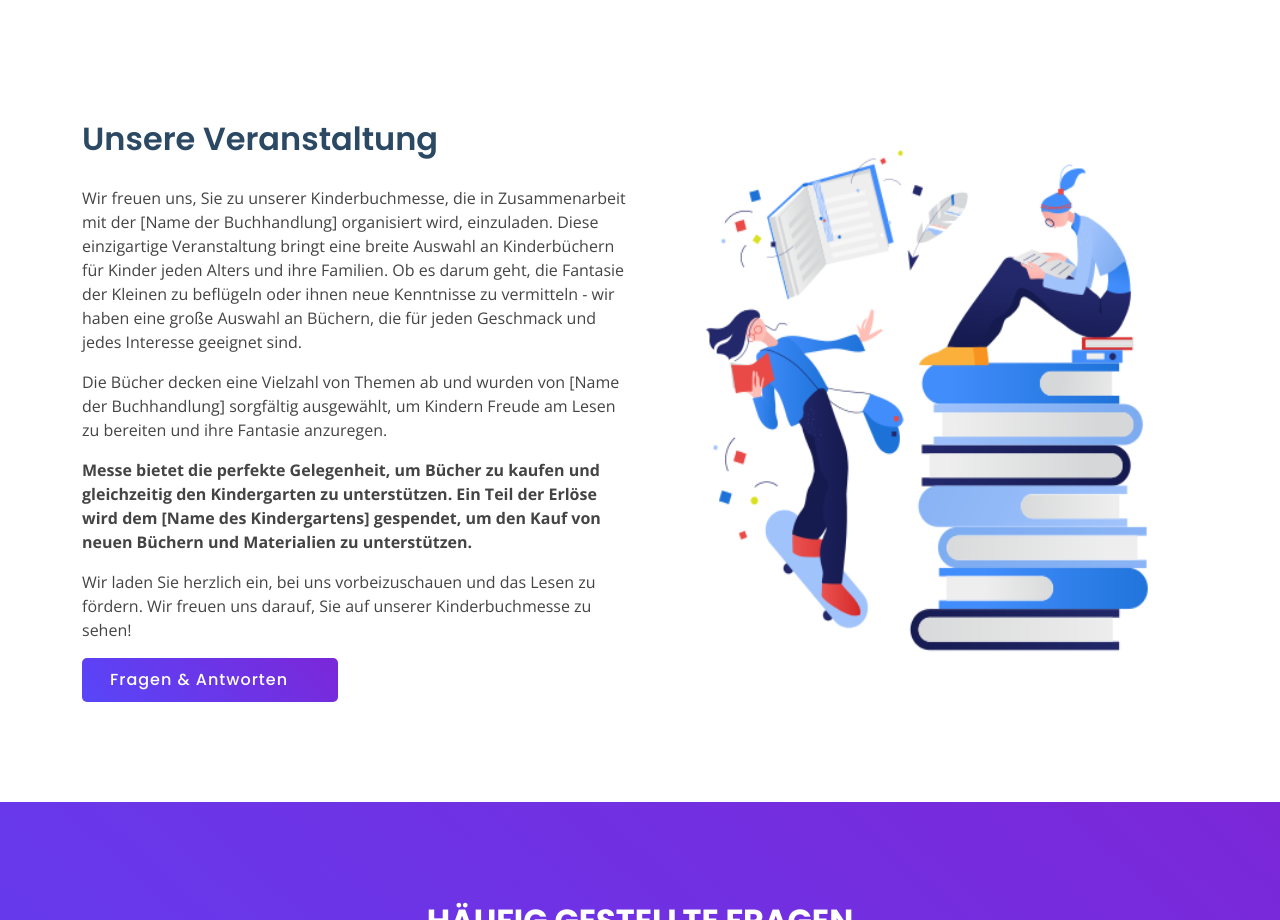
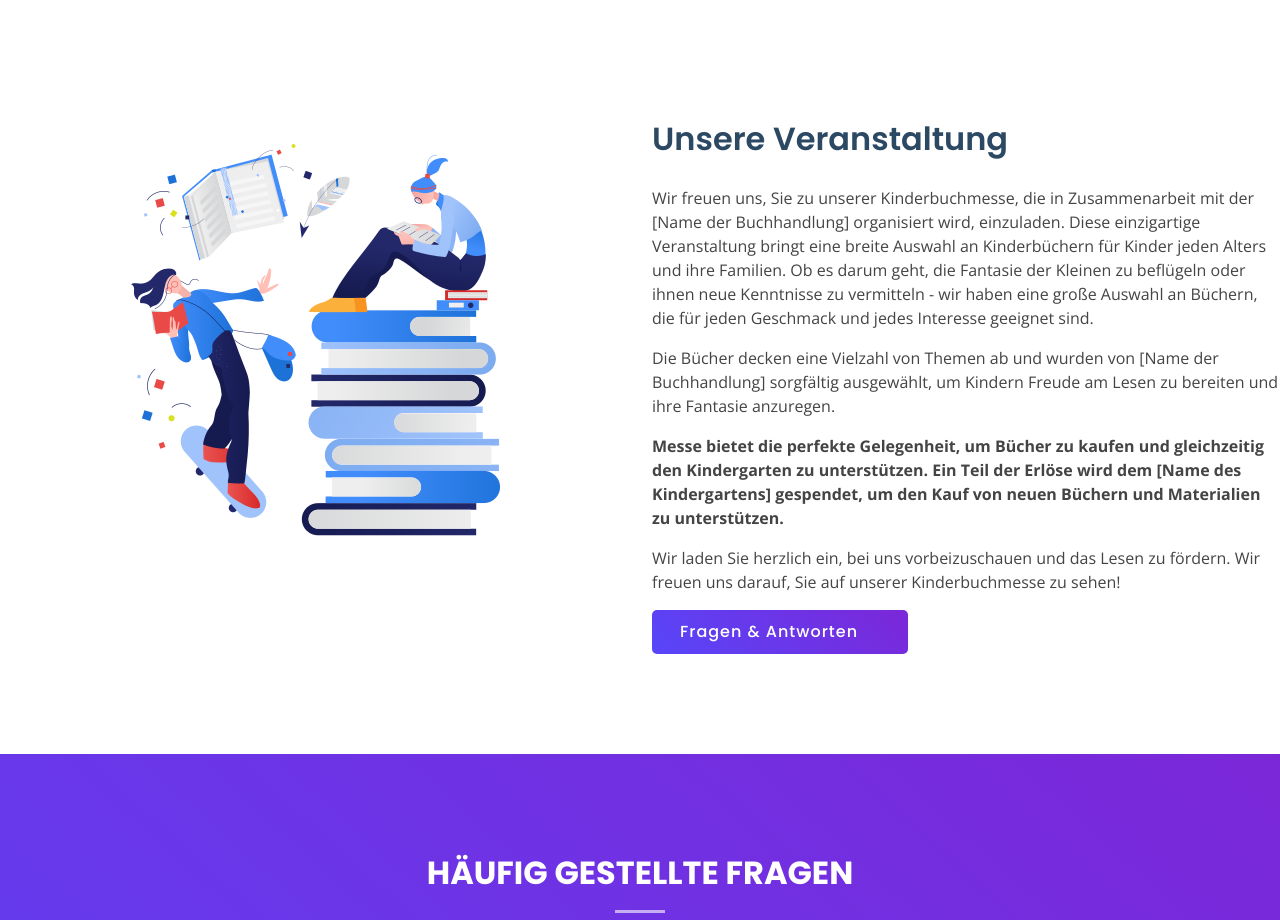
Before and after one commit to irynamill/bookfair, a plain HTML site: page index.html in a window 1280 px wide. Shown: the part 800-1720 px from the top of the page. Drawn offline with nearby package versions, Linux system fonts and the light colour scheme.

Commit message:
align image

```diff
--- a/assets/css/style.css
+++ b/assets/css/style.css
@@ -621,6 +621,14 @@ section {
   text-align: center;
 }
 
+.about .container-test .row .booksImage {
+  text-align: center;
+}
+
+.about .container-test .row .content {
+  text-align: left;
+}
+
 .about .content h3 {
   font-weight: 600;
   font-size: 32px;
--- a/index.html
+++ b/index.html
@@ -86,11 +86,37 @@
 
     <!-- ======= About Section ======= -->
     <section id="about" class="about">
-      <div class="container">
+      <div class="container-test">
+        <div class="row">
+          <div class="col-lg-6 col-md-12 col-sm-1 booksImage" data-aos="zoom-in" data-aos-delay="150">
+            <img src="assets/img/booksgirls.png" class="img-fluid" alt="">
+          </div>
 
-        <div class="row">
+          <div class="col-lg-6 col-md-12 col-sm-12 content" data-aos="fade-left">
+            <h3>Unsere Veranstaltung</h3>
+            <p>Wir freuen uns, Sie zu unserer Kinderbuchmesse, die in Zusammenarbeit mit der [Name der Buchhandlung]
+            organisiert wird, einzuladen. Diese einzigartige Veranstaltung bringt eine breite Auswahl an Kinderbüchern für Kinder jeden Alters und
+            ihre Familien. Ob es darum geht, die Fantasie der Kleinen zu beflügeln oder ihnen neue Kenntnisse zu vermitteln - wir haben eine große Auswahl
+            an Büchern, die für jeden Geschmack und jedes Interesse geeignet sind.</p>
+
+            <p>Die Bücher decken eine Vielzahl von Themen ab und wurden von [Name der Buchhandlung] sorgfältig ausgewählt, um Kindern Freude am Lesen zu bereiten und ihre Fantasie anzuregen.</p>
+
+            <p><b> Messe bietet die perfekte Gelegenheit, um Bücher zu kaufen und gleichzeitig den Kindergarten zu unterstützen.
+              Ein Teil der Erlöse wird dem [Name des Kindergartens] gespendet, um den Kauf von neuen Büchern und Materialien zu unterstützen.</b>
+            </p>
+            <p>
+            Wir laden Sie herzlich ein, bei uns vorbeizuschauen und das Lesen zu fördern.
+            Wir freuen uns darauf, Sie auf unserer Kinderbuchmesse zu sehen!
+            </p>
+
+            <a href="#faq" class="read-more">Fragen & Antworten<i class="bi bi-long-arrow-right"></i></a>
+          </div>
+        </div>
+
+
+        <!--div class="row">
           <div class="col-lg-6 order-1 order-lg-2 test" data-aos="zoom-in" data-aos-delay="150">
-            <img src="assets/img/booksgirls.png" class="img-fluid" style="height: 100%;" alt="">
+            <img src="assets/img/stackofbooks.png" class="img-fluid" alt="">
           </div>
           <div class="col-lg-6 pt-4 pt-lg-0 order-2 order-lg-1 content" data-aos="fade-right">
             <h3>Unsere Veranstaltung</h3>
@@ -113,7 +139,7 @@
 
             <a href="#faq" class="read-more">Fragen & Antworten<i class="bi bi-long-arrow-right"></i></a>
           </div>
-        </div>
+        </div-->
 
       </div>
     </section><!-- End About Section -->
```
